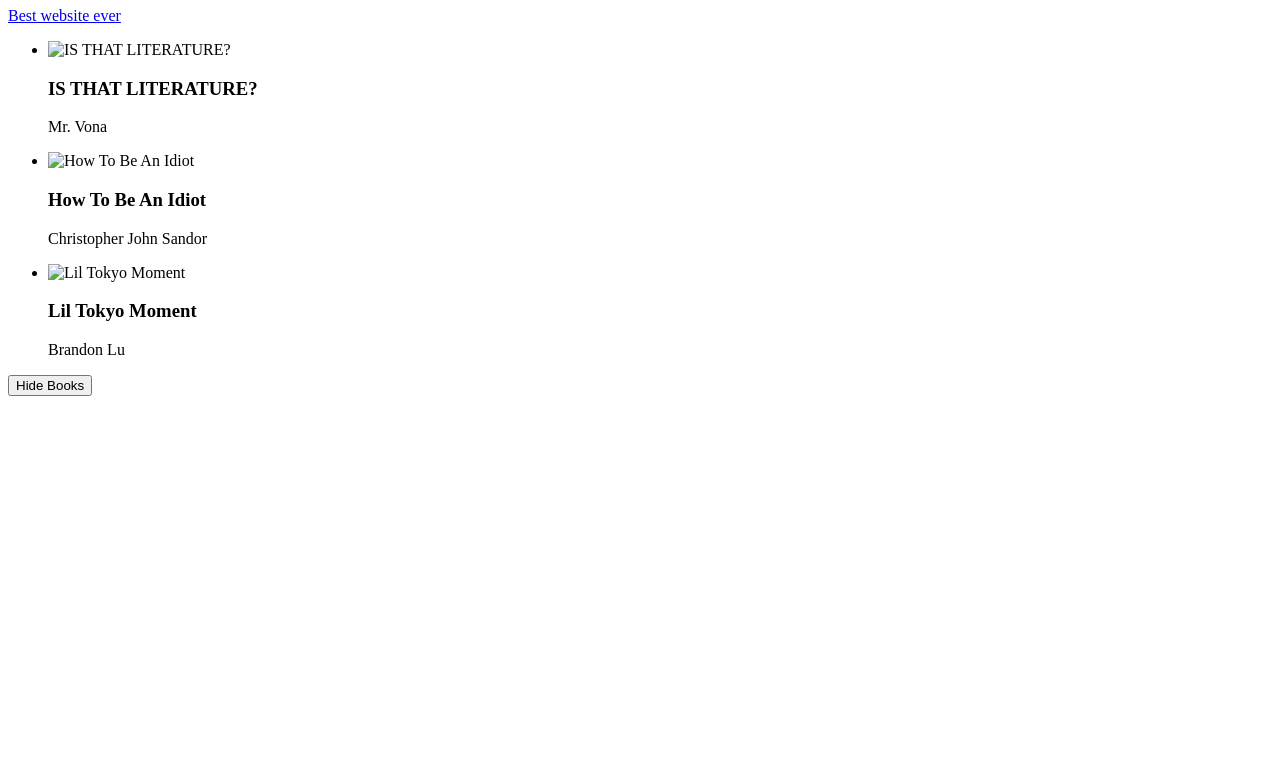
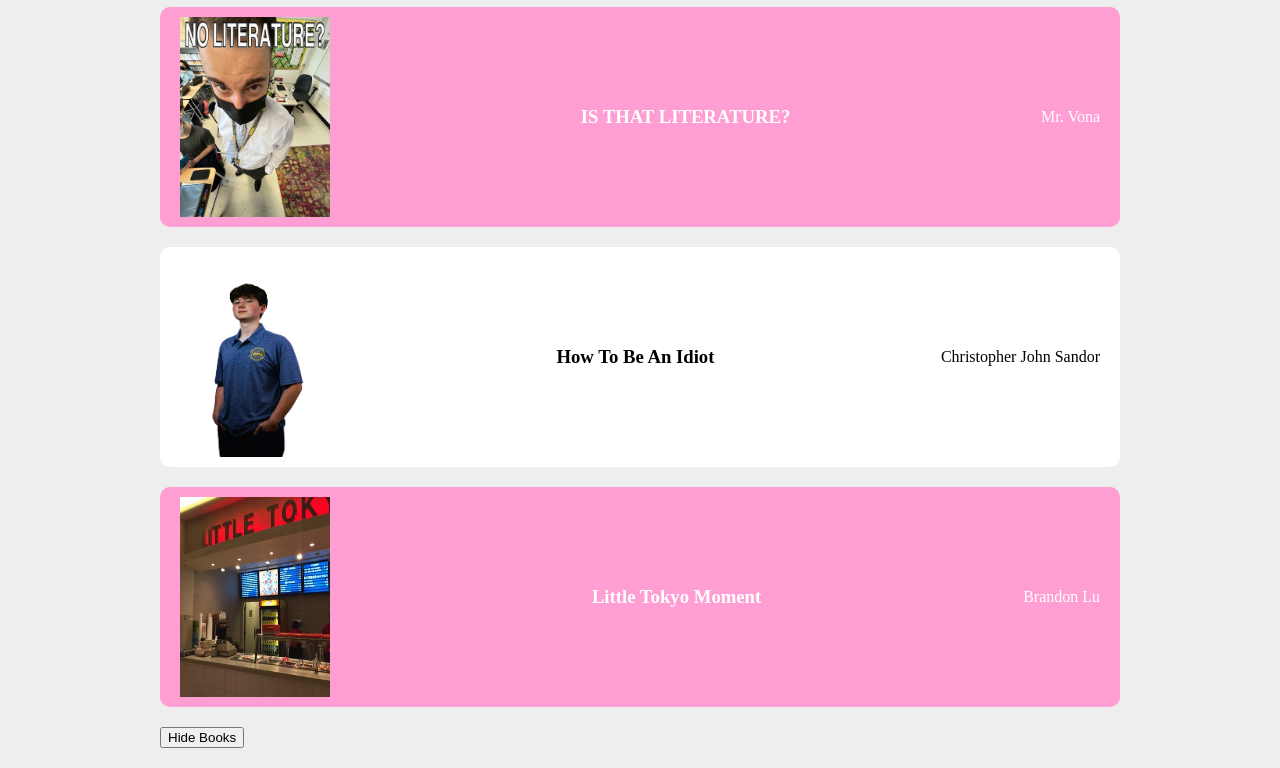
Before and after one commit to 123Jsiver/vue.js-Tutorial, a plain HTML site: page index.html in a window 1280 px wide. Shown: the part 73-841 px from the top of the page. Before the commit the page ends 800 px from the top, so only its background shows below. Drawn offline with nearby package versions, Linux system fonts and the light colour scheme.

Commit message:
added click event and filter feature

```diff
--- a/index.html
+++ b/index.html
@@ -8,13 +8,32 @@
     <link rel="stylesheet" href="css/styles.css">
     <script src="https://unpkg.com/vue@3/dist/vue.global.js"></script>
     <style>
-        .box{
-            padding: 100px 0;
-            width: 400px;
-            text-align: center;
-            background: #ddd;
-            margin: 20px;
-            display: inline-block;
+        body{
+            background: #eee;
+            max-width: 960px;
+            margin: 20px auto;
+        }
+        img {
+            width: 150px;
+            height: 200px;
+        }
+        p, h3, ul{
+            margin: 0;
+            padding: 0;
+        }
+        li{
+            list-style-type: none;
+            background: #fff;
+            margin: 20px auto;
+            padding: 10px 20px;
+            border-radius: 10px;
+            display: flex;
+            align-items: center;
+            justify-content: space-between;
+        }
+        li.fav {
+            background: #ff9ed2;
+            color: white;
         }
     </style>
 </head>
@@ -24,11 +43,15 @@
         <!-- attribute binding -->
         <!-- v-bind and : are same thing -->
         <!-- @ and onclick are same thing -->
-        <a :href="url" target="_blank"> Best website ever</a>
+        <!-- <a :href="url" target="_blank"> Best website ever</a> -->
+
+
+
         <div v-if="showBooks">
         <ul>
-            <li v-for ="book in books">
-                <img src="" :alt="book.title">
+            <li v-for ="book in books" :class="{ fav: book.isFav }" @click="toggleFav(book)">
+            <!-- <li v-for ="book in filteredBooks" :class="{ fav: book.isFav }" @click="toggleFav(book)"> -->
+                <img :src="book.img" :alt="book.title">
                 <h3>{{ book.title }}</h3>
                 <p>{{ book.author }}</p>
             </li>
--- a/js/main.js
+++ b/js/main.js
@@ -3,12 +3,12 @@ const app = Vue.createApp({
     // template: '<h2> I am the template </h2>'
     data() {
         return{
-            url:"https://www.tradeinn.com/techinn/en/neca-teenage-mutant-ninja-turtles-raphael-18-cm-figure/137792031/p?utm_source=google_products&utm_medium=merchant&id_producte=11773862&country=us",
+            url:'https://en.wikipedia.org/wiki/One_Piece',
             showBooks: true,
             books: [
-                {title: 'IS THAT LITERATURE?', author: 'Mr. Vona', img: ''},
-                {title: 'How To Be An Idiot', author: 'Christopher John Sandor', img: ''},
-                {title: 'Lil Tokyo Moment', author: 'Brandon Lu', img: ''}
+                {title: 'IS THAT LITERATURE?', author: 'Mr. Vona', img: 'img/Vona.jpg', isFav: true},
+                {title: 'How To Be An Idiot', author: 'Christopher John Sandor', img: 'img/CJ.png', isFav: false},
+                {title: 'Little Tokyo Moment', author: 'Brandon Lu', img: 'img/Little Tokyo.jpg', isFav: true}
             ]
 
             // title: 'Among Us',
@@ -21,9 +21,17 @@ const app = Vue.createApp({
     methods: {
         toggleShowBooks() {
                     this.showBooks = !this.showBooks
-                }
+                },
+        toggleFav(book) {
+            book.isFav = !book.isFav
+        }
+    },
+    computed: {
+        filteredBooks() {
+            return this.books.filter((book) => book.isFav)
+        // .filter goes through and takes out whatever doesn't come back true
+        }
     }
-
 
 
     // For mouse events
```
Also changed, not shown: img/CJ.png (added), img/Little Tokyo.jpg (added), img/Vona.jpg (added).
